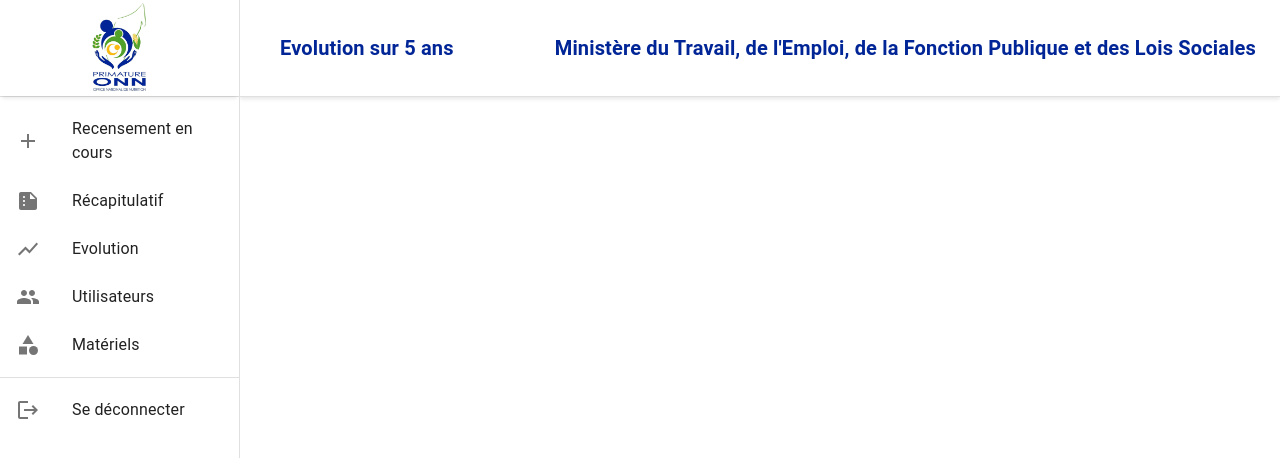
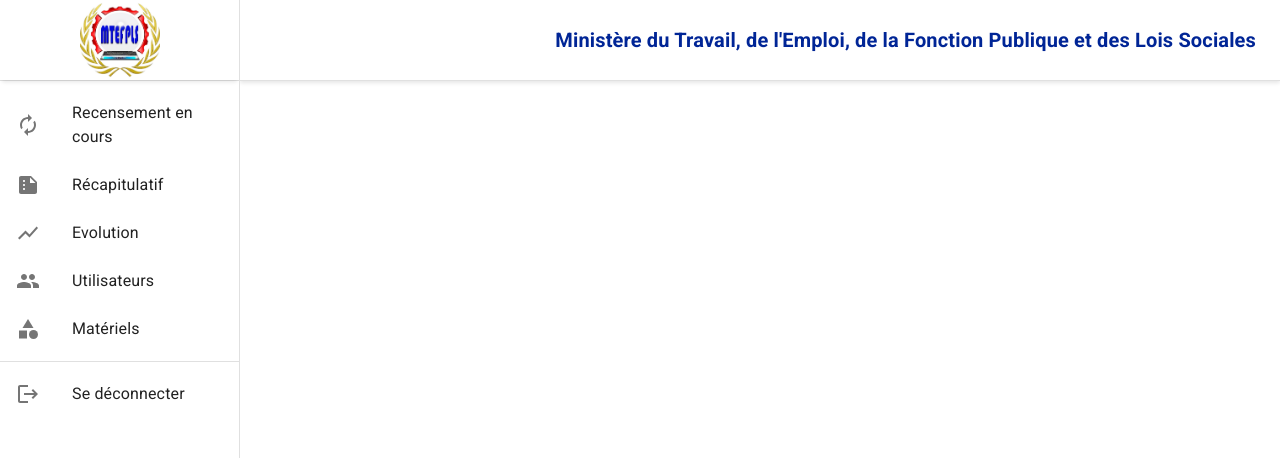
Before and after one commit to iIloRandrianatoandro/recensementFront, a React (Create React App) app: page /nav in a window 1280 px wide. Shown: the top 458 px of the page. Built offline with nearby package versions, Linux system fonts and the light colour scheme.

Commit message:
navbar admin nom page ok

```diff
--- a/package.json
+++ b/package.json
@@ -24,6 +24,7 @@
     "react-router-dom": "^6.18.0",
     "react-scripts": "5.0.1",
     "sass": "^1.69.5",
+    "typeface-roboto": "^1.1.13",
     "web-vitals": "^2.1.4"
   },
   "scripts": {
--- a/src/App.js
+++ b/src/App.js
@@ -54,5 +54,7 @@ function App() {
     </ThemeProvider>
   );
 }
-
+const styles = ({ fontFamily }) => ({
+  fontFamily: "Roboto",
+});
 export default App;
--- a/src/components/Evolution.jsx
+++ b/src/components/Evolution.jsx
@@ -228,7 +228,7 @@ export default function Evolution() {
     };
   return (
     <>
-    <NavBarAdmin></NavBarAdmin>
+    <NavBarAdmin titre="Evolution sur 5 ans"></NavBarAdmin>
     <Box display="flex" flexDirection="row" flexWrap="wrap" justifyContent="space-around" style={{ marginLeft: 230,marginTop: 110 }}>
       <Box >
       <InputLabel>Evolution de tous les matériels</InputLabel>
--- a/src/components/ListeMateriel.jsx
+++ b/src/components/ListeMateriel.jsx
@@ -131,7 +131,7 @@ export default function ListeMateriel() {
   };
   return (
     <>
-    <NavBarAdmin></NavBarAdmin>
+    <NavBarAdmin titre="Liste des matériels"></NavBarAdmin>
     <Box style={{ marginLeft: 300,marginTop: 130 }}>
     <Box display="flex" flexDirection="row" flexWrap="wrap" justifyContent="space-around">{/* recherche et radiogroup */}
       <div id="search" style={{ marginBottom: 20, width:"300px" }}>
--- a/src/components/ListeUtilisateur.jsx
+++ b/src/components/ListeUtilisateur.jsx
@@ -171,7 +171,7 @@ export default function ListeUtilisateur() {
   };
   return (
     <>
-    <NavBarAdmin></NavBarAdmin>
+    <NavBarAdmin titre="Liste des utilisateurs"></NavBarAdmin>
     <Box style={{marginLeft: 300,marginTop: 130 }}>
       <Box display="flex" flexDirection="row" flexWrap="wrap" justifyContent="space-around" >
 
--- a/src/components/NavBarAdmin.jsx
+++ b/src/components/NavBarAdmin.jsx
@@ -11,11 +11,8 @@ import ListItem from '@mui/material/ListItem';
 import ListItemButton from '@mui/material/ListItemButton';
 import ListItemIcon from '@mui/material/ListItemIcon';
 import ListItemText from '@mui/material/ListItemText';
-import InboxIcon from '@mui/icons-material/MoveToInbox';
-import MailIcon from '@mui/icons-material/Mail';
-import IconButton from '@mui/material/IconButton';
-import Tooltip from '@mui/material/Tooltip';
 import LogoutIcon from '@mui/icons-material/Logout';
+import AutorenewIcon from '@mui/icons-material/Autorenew';
 import AddIcon from '@mui/icons-material/Add';
 import SummarizeIcon from '@mui/icons-material/Summarize';
 import ShowChartIcon from '@mui/icons-material/ShowChart';
@@ -26,7 +23,7 @@ import "../style/NavBarUtilisateur.scss";
 
 const drawerWidth = 240;
 
-export default function NavBarAdmin() {
+export default function NavBarAdmin(props) {
     const navigate = useNavigate();
     const toAcceuil = () => {
       navigate("/");
@@ -68,7 +65,7 @@ export default function NavBarAdmin() {
         }}
       >
         <Toolbar
-          sx={{ height:96 }}>
+          sx={{ height:80 }}>
 
 
 <Typography
@@ -76,7 +73,7 @@ export default function NavBarAdmin() {
           component="div"
           sx={{ flexGrow: 1, ml: 2, color: "primary.main", fontWeight: "bold" }}
         >
-          Evolution sur 5 ans
+          {props.titre}
         </Typography>
 
         <Box sx={{ flexGrow: 0}}>
@@ -103,14 +100,14 @@ export default function NavBarAdmin() {
         anchor="left"
       >
         <Toolbar  style={{ display: 'flex', justifyContent: 'center', alignItems: 'center',  boxShadow: '0px 4px 4px -2px rgba(0, 0, 0, 0.1)',borderRight: 'none',}}>
-          <img src="/images/LogoONN.jpeg" alt="logo" onClick={toAcceuil} />
+          <img src="/images/fop.jpg" alt="logo" onClick={toAcceuil} />
         </Toolbar>
         <Divider />
         <List>
             <ListItem disablePadding>
               <ListItemButton onClick={goNouveau}>
                 <ListItemIcon>
-                   <AddIcon />
+                   <AutorenewIcon />
                 </ListItemIcon>
                 <ListItemText primary={'Recensement en cours'} />
               </ListItemButton>
--- a/src/components/NavBarUtilisateur.jsx
+++ b/src/components/NavBarUtilisateur.jsx
@@ -25,7 +25,7 @@ export default function NavBarUtilisateur() {
     <AppBar position="fixed" sx={{ bgcolor: "common.white" }}>
         <Toolbar>
         <div id="logo" onClick={toAcceuil}>
-          <img src="/images/LogoONN.jpeg" alt="logo" />
+          <img src="/images/fop.jpg" alt="logo" />
         </div>
 
         <Typography
--- a/src/components/Recapitulatif.jsx
+++ b/src/components/Recapitulatif.jsx
@@ -220,7 +220,7 @@ export default function Recapitulatif() {
   };
   return (
     <>
-      <NavBarAdmin></NavBarAdmin>
+      <NavBarAdmin titre="Récapitulatif annuel"></NavBarAdmin>
       <Box  style={{ marginLeft: 250,marginTop: 115 }} >{/* body */}
         <Box display="flex" flexDirection="row" flexWrap="wrap" justifyContent="space-around" style={{ marginBottom: 20, marginTop:100 }}>
           <Box>{/* recap */}
--- a/src/components/SuivreFlux.jsx
+++ b/src/components/SuivreFlux.jsx
@@ -145,7 +145,7 @@ export default function SuivreFlux() {
   }
   return (
     <>
-    <NavBarAdmin></NavBarAdmin>
+    <NavBarAdmin titre="Recensement en cours"></NavBarAdmin>
       <Box  style={{ marginLeft: 250,marginTop: 115 }} >{/* body */}
       <Button
       style={{ marginBottom: 20 }}
--- a/src/index.js
+++ b/src/index.js
@@ -3,6 +3,10 @@ import ReactDOM from 'react-dom/client';
 import App from './App';
 import reportWebVitals from './reportWebVitals';
 import {BrowserRouter as Router,} from 'react-router-dom'
+import 'typeface-roboto';
+
+// Autres importations et code de démarrage de l'application
+
 
 const root = ReactDOM.createRoot(document.getElementById('root'));
 root.render(
--- a/src/style/index.css
+++ b/src/style/index.css
@@ -0,0 +1,6 @@
+body {
+    font-family: 'Roboto', sans-serif;
+  }
+  .root {
+    font-family: 'Roboto';
+}
```
Also changed, not shown: public/images/fop.jpg (added), 1 other file (tests, documents, lock files or other folders).
